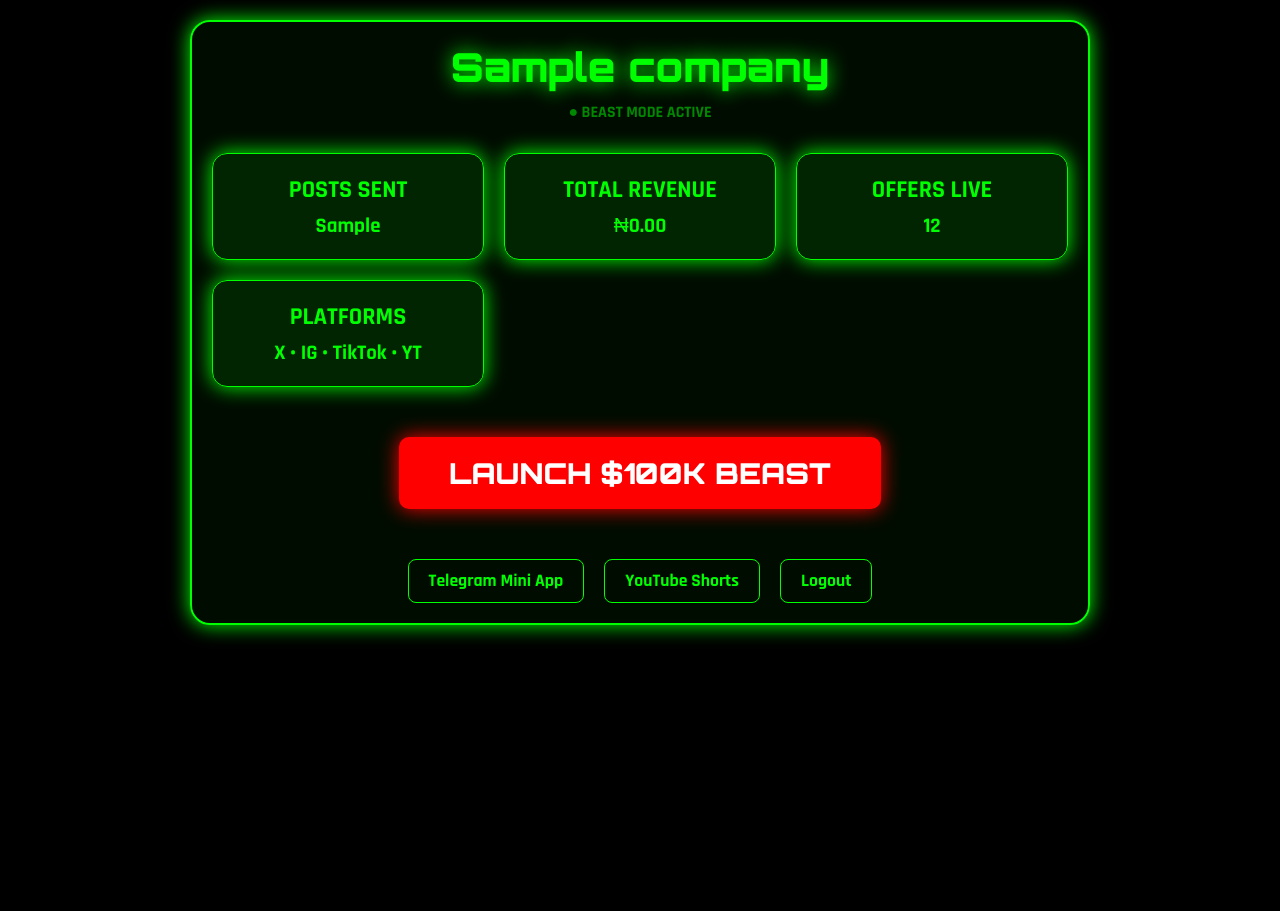
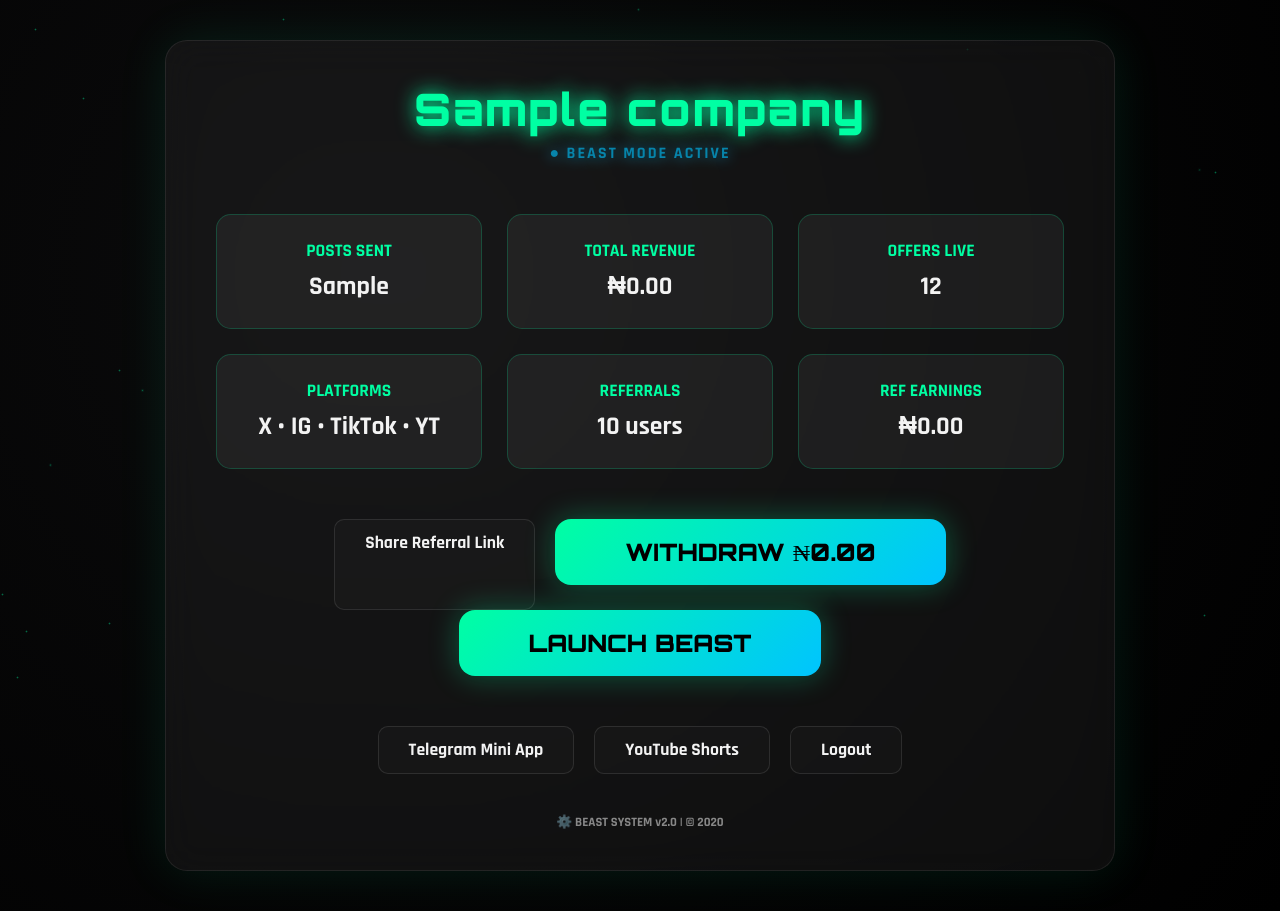
Before and after one commit to slickofficials/AUTOAFFILIATE-AI-v7.0, a Flask app: template templates/dashboard.html in a window 1280 px wide. Before the commit the page ends 641 px from the top, so only its background shows below. Run offline with Flask 3, Linux system fonts and the light colour scheme; the template is opened without the code that fills it: most values are stand-ins (such as "Sample title", 1, 10 or a date in 2020); some libraries are stand-ins or nearby versions.

Commit message:
Update dashboard.html

```diff
--- a/templates/dashboard.html
+++ b/templates/dashboard.html
@@ -1,101 +1,176 @@
 <!DOCTYPE html>
-<html>
+<html lang="en">
 <head>
+  <meta charset="UTF-8" />
+  <meta name="viewport" content="width=device-width, initial-scale=1.0" />
   <title>BEAST MODE | {{ company }}</title>
-    <meta name="viewport" content="width=device-width, initial-scale=1">
-    <link href="https://fonts.googleapis.com/css2?family=Orbitron:wght@900&family=Rajdhani:wght@700&display=swap" rel="stylesheet">
+  <link href="https://fonts.googleapis.com/css2?family=Orbitron:wght@900&family=Rajdhani:wght@700&display=swap" rel="stylesheet" />
   <style>
     :root {
-            --green: #0f0;
-            --red: #f00;
-            --bg: #000;
-            --glow: 0 0 20px;
+      --mint: #00ffa3;
+      --aqua: #00c4ff;
+      --bg-dark: #0a0a0a;
+      --white: #f3f3f3;
+      --fade: rgba(255, 255, 255, 0.05);
     }
-        * { margin: 0; padding: 0; box-sizing: border-box; }
+
+    * {margin: 0; padding: 0; box-sizing: border-box;}
+
     body {
-            background: var(--bg);
-            color: var(--green);
+      background: radial-gradient(circle at 30% 30%, #0b0b0c, #000);
+      color: var(--white);
       font-family: 'Rajdhani', sans-serif;
+      min-height: 100vh;
+      display: flex;
+      align-items: center;
+      justify-content: center;
+      padding: 40px;
+      position: relative;
+      overflow: hidden;
+    }
+
+    /* Background particles */
+    #particles {
+      position: fixed;
+      top: 0; left: 0;
+      width: 100%; height: 100%;
+      z-index: 0;
+      pointer-events: none;
+    }
+    .particle {
+      position: absolute;
+      background: radial-gradient(var(--mint), transparent 70%);
+      width: 3px; height: 3px;
+      border-radius: 50%;
+      animation: drift 20s linear infinite;
+      opacity: 0.4;
+    }
+    @keyframes drift {
+      from { transform: translateY(0) rotate(0); }
+      to { transform: translateY(-100vh) rotate(720deg); opacity: 0; }
+    }
+
+    /* Container */
+    .container {
+      position: relative;
+      z-index: 10;
+      width: 100%;
+      max-width: 950px;
+      background: rgba(255,255,255,0.05);
+      border: 1px solid rgba(255,255,255,0.08);
+      border-radius: 22px;
+      backdrop-filter: blur(18px);
+      box-shadow: 0 0 50px rgba(0,255,163,0.1);
       text-align: center;
-            padding: 20px;
-            min-height: 100vh;
-            overflow-x: hidden;
+      padding: 40px 50px;
     }
-        .container {
-            max-width: 900px;
-            margin: auto;
-            padding: 20px;
-            border: 2px solid var(--green);
-            border-radius: 20px;
-            box-shadow: var(--glow) var(--green);
-            background: rgba(0, 15, 0, 0.8);
-        }
+
     h1 {
       font-family: 'Orbitron', sans-serif;
-            font-size: 2.5em;
-            text-shadow: var(--glow) var(--green);
-            margin-bottom: 10px;
+      font-size: 2.8em;
+      color: var(--mint);
+      text-shadow: 0 0 20px var(--mint);
+      letter-spacing: 2px;
     }
+
+    .live {
+      color: var(--aqua);
+      font-size: 1em;
+      margin-top: 6px;
+      animation: pulse 2s infinite;
+      letter-spacing: 2px;
+    }
+    @keyframes pulse {
+      0%, 100% {opacity: 1; text-shadow: 0 0 5px var(--aqua);}
+      50% {opacity: 0.6; text-shadow: 0 0 15px var(--aqua);}
+    }
+
+    /* Stats grid (main + referral combined) */
     .stats {
       display: grid;
       grid-template-columns: repeat(auto-fit, minmax(200px, 1fr));
-            gap: 20px;
-            margin: 30px 0;
+      gap: 25px;
+      margin: 50px 0;
     }
     .stat-card {
-            background: rgba(0, 255, 0, 0.1);
-            padding: 20px;
+      background: var(--fade);
+      border: 1px solid rgba(0,255,163,0.2);
       border-radius: 15px;
-            border: 1px solid var(--green);
-            box-shadow: var(--glow) var(--green);
-            font-size: 1.3em;
+      padding: 25px;
+      transition: all 0.3s ease;
     }
-        .stat-card h3 { color: #0f0; margin-bottom: 8px; }
+    .stat-card:hover {
+      transform: scale(1.05);
+      box-shadow: 0 0 20px rgba(0,255,163,0.3);
+    }
+    .stat-card h3 {
+      color: var(--mint);
+      font-size: 1.1em;
+      margin-bottom: 8px;
+    }
+    .stat-card p {
+      font-size: 1.6em;
+      font-weight: bold;
+    }
+
+    /* Buttons */
     .beast-btn {
-            background: var(--red);
-            color: #fff;
+      background: linear-gradient(135deg, var(--mint), var(--aqua));
+      color: #000;
       border: none;
-            padding: 18px 50px;
-            font-size: 1.8em;
+      padding: 18px 70px;
+      font-size: 1.5em;
       font-family: 'Orbitron';
-            border-radius: 10px;
+      border-radius: 16px;
       cursor: pointer;
-            box-shadow: var(--glow) var(--red);
-            transition: 0.3s;
-            margin: 20px 0;
+      box-shadow: 0 0 30px rgba(0,255,163,0.3);
+      transition: all 0.3s ease;
+      margin-bottom: 25px;
     }
     .beast-btn:hover {
-            transform: scale(1.05);
-            box-shadow: 0 0 40px var(--red);
+      transform: scale(1.06);
+      box-shadow: 0 0 50px rgba(0,255,163,0.7);
     }
+
     .nav {
-            margin-top: 30px;
       display: flex;
       justify-content: center;
       gap: 20px;
+      flex-wrap: wrap;
+      margin-top: 25px;
     }
     .nav a {
-            color: var(--green);
+      color: var(--white);
       text-decoration: none;
       font-size: 1.1em;
-            padding: 10px 20px;
-            border: 1px solid var(--green);
-            border-radius: 8px;
-            transition: 0.3s;
+      padding: 12px 30px;
+      border: 1px solid rgba(255,255,255,0.1);
+      border-radius: 10px;
+      background: rgba(255,255,255,0.02);
+      transition: all 0.3s ease;
     }
     .nav a:hover {
-            background: var(--green);
+      background: var(--mint);
       color: #000;
+      box-shadow: 0 0 25px rgba(0,255,163,0.5);
+      transform: scale(1.05);
     }
-        .live { color: #0f0; animation: pulse 1.5s infinite; }
-        @keyframes pulse { 0%, 100% { opacity: 1; } 50% { opacity: 0.5; } }
+
+    footer {
+      margin-top: 40px;
+      font-size: 0.8em;
+      color: rgba(255,255,255,0.5);
+    }
   </style>
 </head>
 <body>
+  <div id="particles"></div>
+
   <div class="container">
     <h1>{{ company }}</h1>
     <p class="live">● BEAST MODE ACTIVE</p>
 
+    <!-- Combined Stats: Main + Referral -->
     <div class="stats">
       <div class="stat-card">
         <h3>POSTS SENT</h3>
@@ -113,15 +188,62 @@
         <h3>PLATFORMS</h3>
         <p>X • IG • TikTok • YT</p>
       </div>
+      <div class="stat-card">
+        <h3>REFERRALS</h3>
+        <p>{{ referrals }} users</p>
+      </div>
+      <div class="stat-card">
+        <h3>REF EARNINGS</h3>
+        <p>₦{{ "%.2f" % ref_earnings }}</p>
+      </div>
     </div>
 
-        <button class="beast-btn" onclick="location.href='/beast_campaign'">LAUNCH $100K BEAST</button>
+    <!-- Action Buttons -->
+    <div class="nav">
+      <a href="/miniapp" target="_blank">Share Referral Link</a>
+      <button class="beast-btn" onclick="initiatePayout()">WITHDRAW ₦{{ "%.2f" % revenue }}</button>
+    </div>
+
+    <button class="beast-btn" onclick="location.href='/beast_campaign'">LAUNCH BEAST</button>
 
     <div class="nav">
       <a href="/miniapp">Telegram Mini App</a>
       <a href="/youtube_auth">YouTube Shorts</a>
       <a href="/logout">Logout</a>
     </div>
+
+    <footer>⚙️ BEAST SYSTEM v2.0 | © {{ year }}</footer>
   </div>
+
+  <script>
+    // Particle background
+    const container = document.getElementById("particles");
+    for (let i = 0; i < 45; i++) {
+      const p = document.createElement("div");
+      p.className = "particle";
+      p.style.left = Math.random() * 100 + "vw";
+      p.style.top = Math.random() * 100 + "vh";
+      p.style.animationDelay = Math.random() * 20 + "s";
+      container.appendChild(p);
+    }
+
+    // Withdraw function
+    async function initiatePayout() {
+      const amount = prompt("Amount to withdraw (₦):");
+      const bank = prompt("Paystack Recipient Code:");
+      if (!amount || !bank) return alert("Withdrawal cancelled.");
+      try {
+        const response = await fetch('/payout', {
+          method: 'POST',
+          headers: {'Content-Type': 'application/json'},
+          body: JSON.stringify({amount: parseFloat(amount), bank_account: bank})
+        });
+        const data = await response.json();
+        alert(data.status || data.error || "Something went wrong!");
+      } catch (err) {
+        alert("Error: " + err.message);
+      }
+    }
+  </script>
 </body>
 </html>
```
Lines whose indentation alone changed are shown as unchanged.
